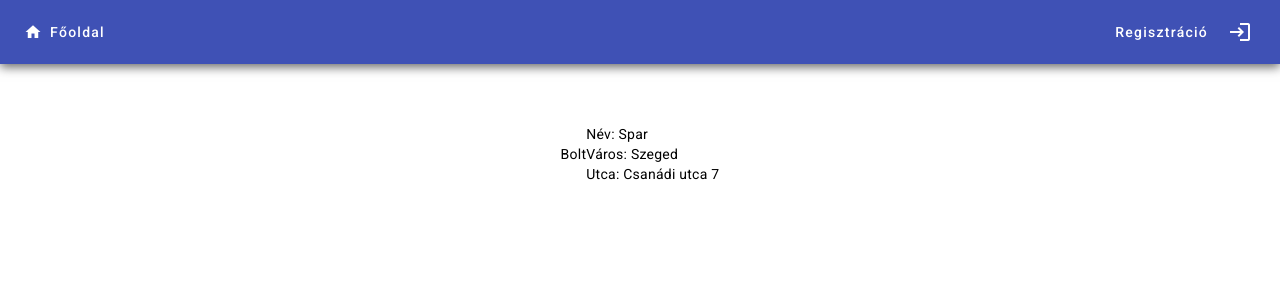
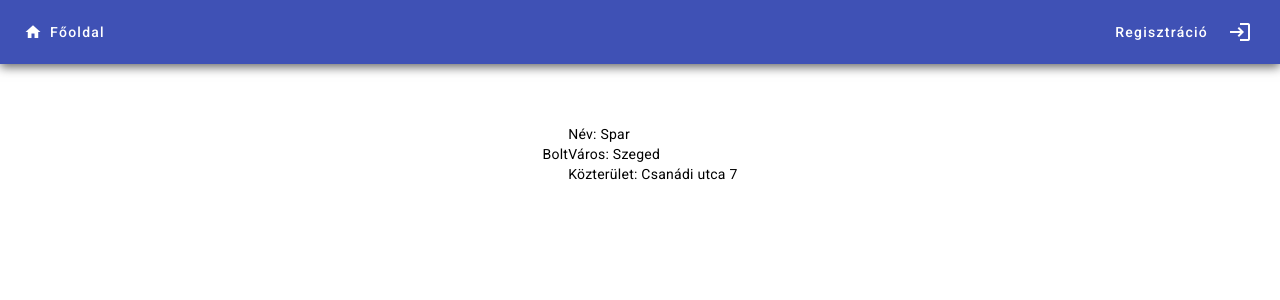
Before and after one commit to defalt926/goods-searcher, an Angular app: page /shop/1 in a window 1280 px wide. Shown: the top 300 px of the page. Built offline with nearby package versions, Linux system fonts and the light colour scheme.

Commit message:
make application language hungarian

```diff
--- a/src/app/pages/shops/shops.component.html
+++ b/src/app/pages/shops/shops.component.html
@@ -6,7 +6,7 @@
         <mat-card-content>
             <div>Név: {{shop.name}}</div>
             <div>Város: {{shop.city}}</div>
-            <div>Utca: {{shop.street}}</div>
+            <div>Közterület: {{shop.street}}</div>
         </mat-card-content>
     </mat-card>
 </div>
```
